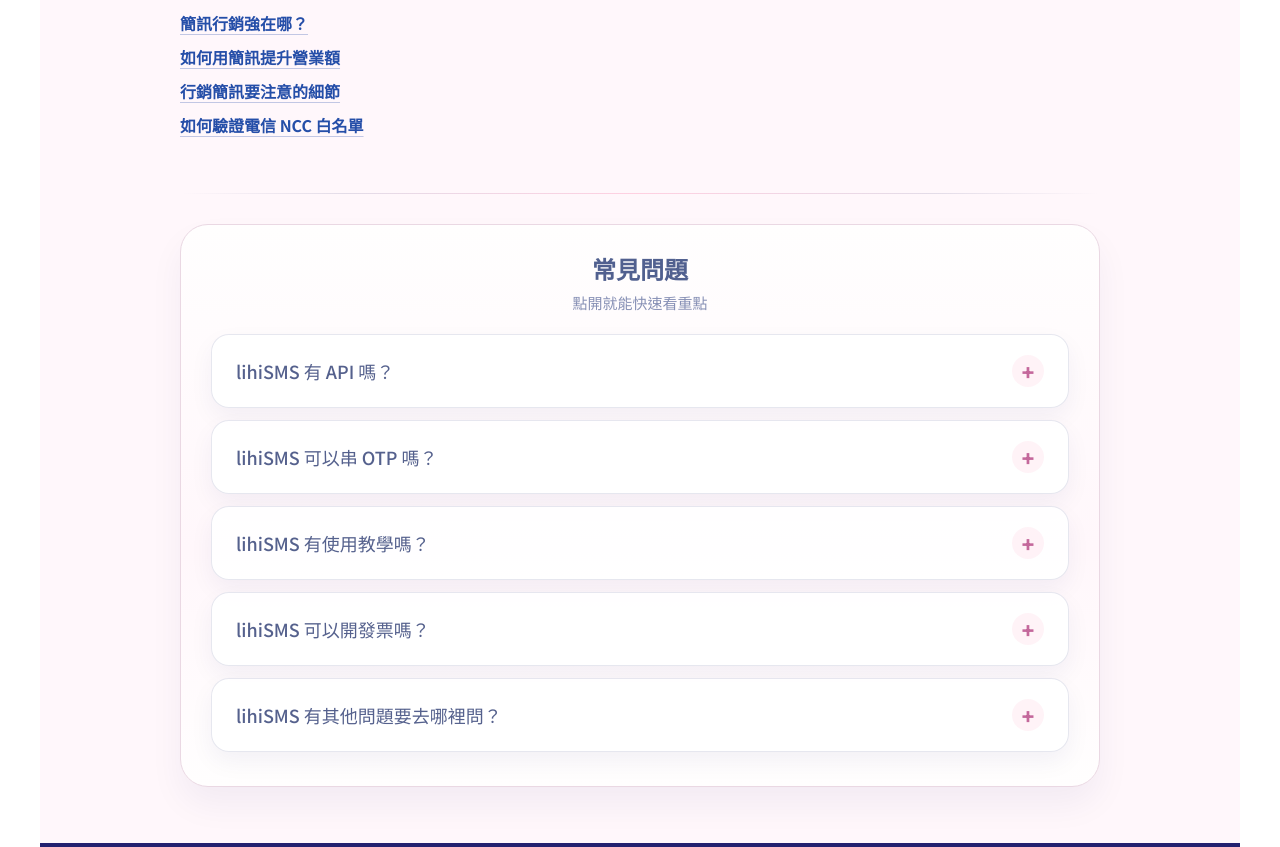
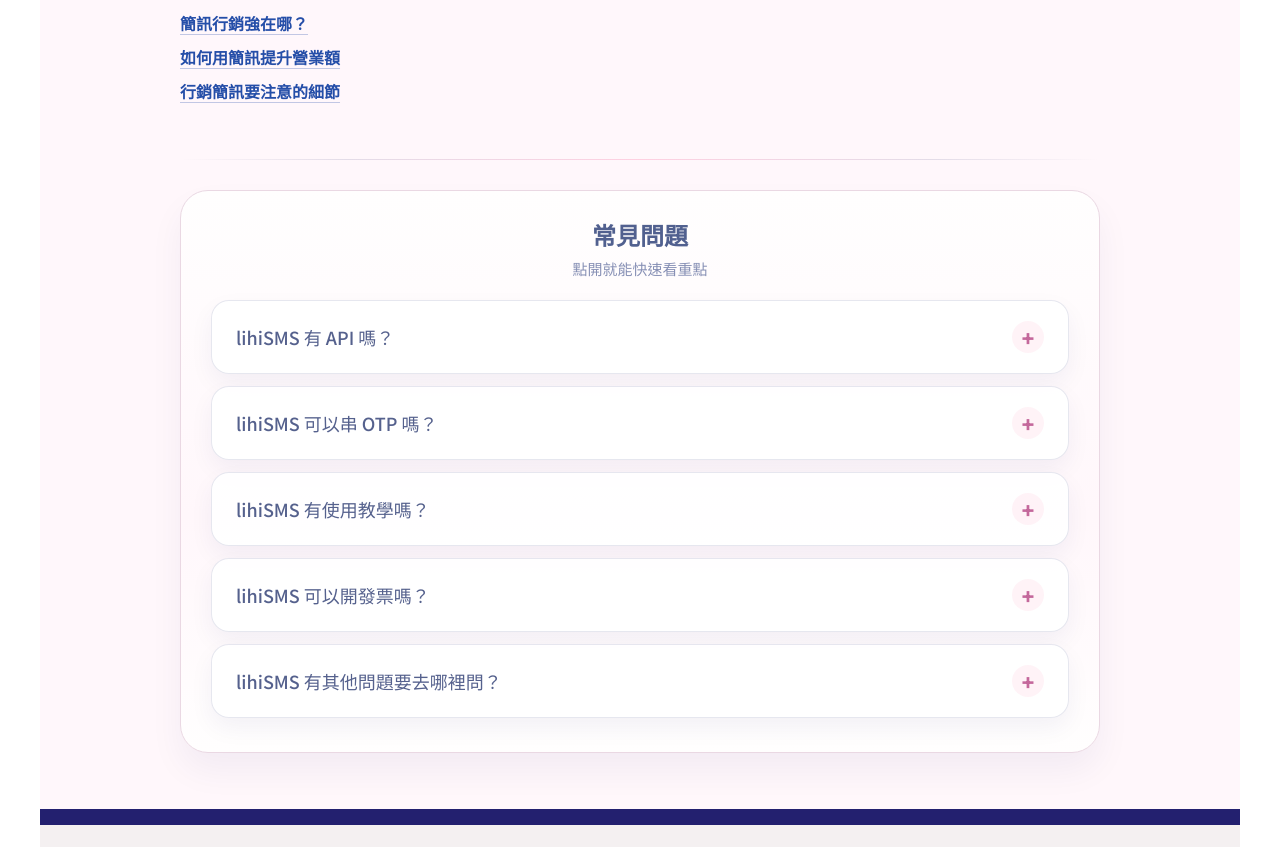
Before and after one commit to JardiniTsai168/lihisms-mirror, a website: page index.html in a window 1280 px wide. Shown: the part 2717-3564 px from the top of the page. Drawn offline with Linux system fonts and the light colour scheme.

Commit message:
Remove whitelist article from related links

```diff
--- a/index.html
+++ b/index.html
@@ -626,7 +626,6 @@ body.menu-open{overflow:hidden}
 <li><a href="./sms-marketing-strategy.html">簡訊行銷強在哪？</a></li>
 <li><a href="./sms-marketing-increase-revenue.html">如何用簡訊提升營業額</a></li>
 <li><a href="./sms-marketing-details.html">行銷簡訊要注意的細節</a></li>
-<li><a href="https://knowledge.lihi.io/verify-whitelist-ch/" target="_blank" rel="noopener">如何驗證電信 NCC 白名單</a></li>
 </ul>
 </div>
 </section>
```
